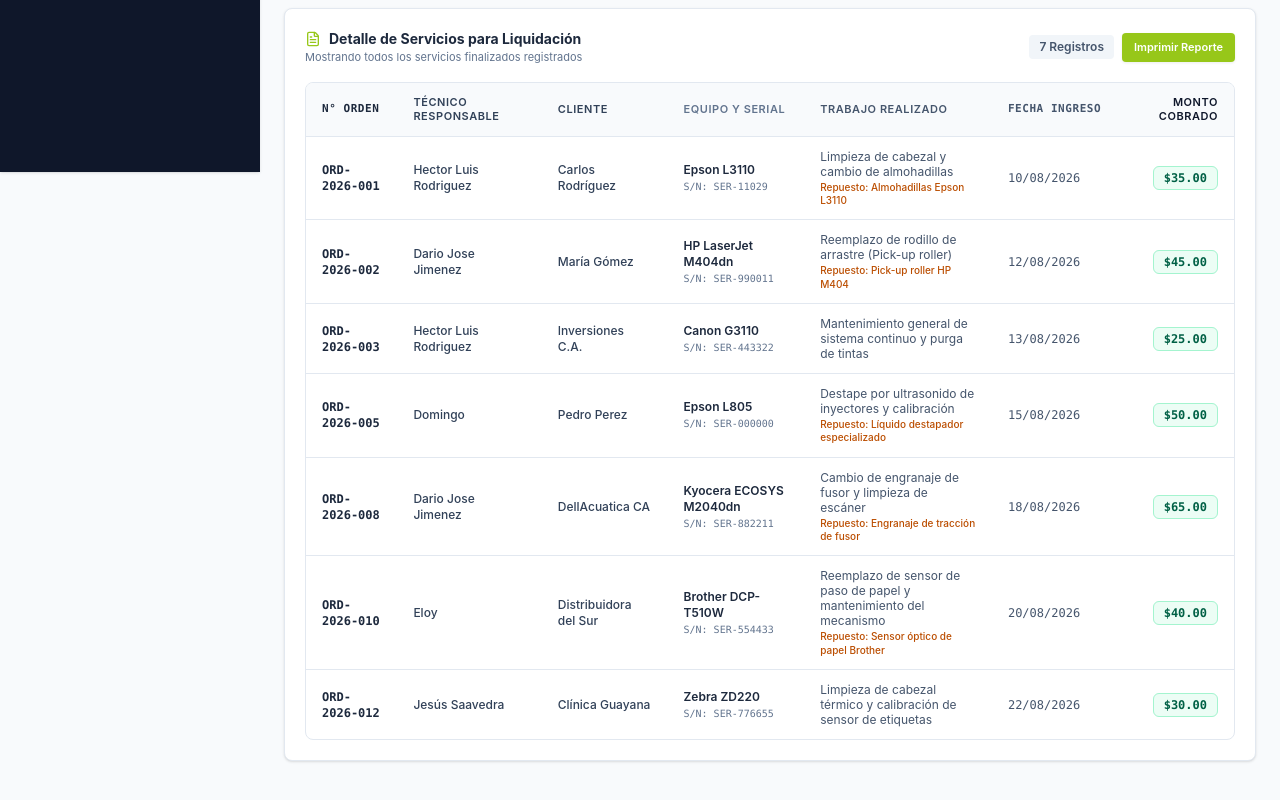
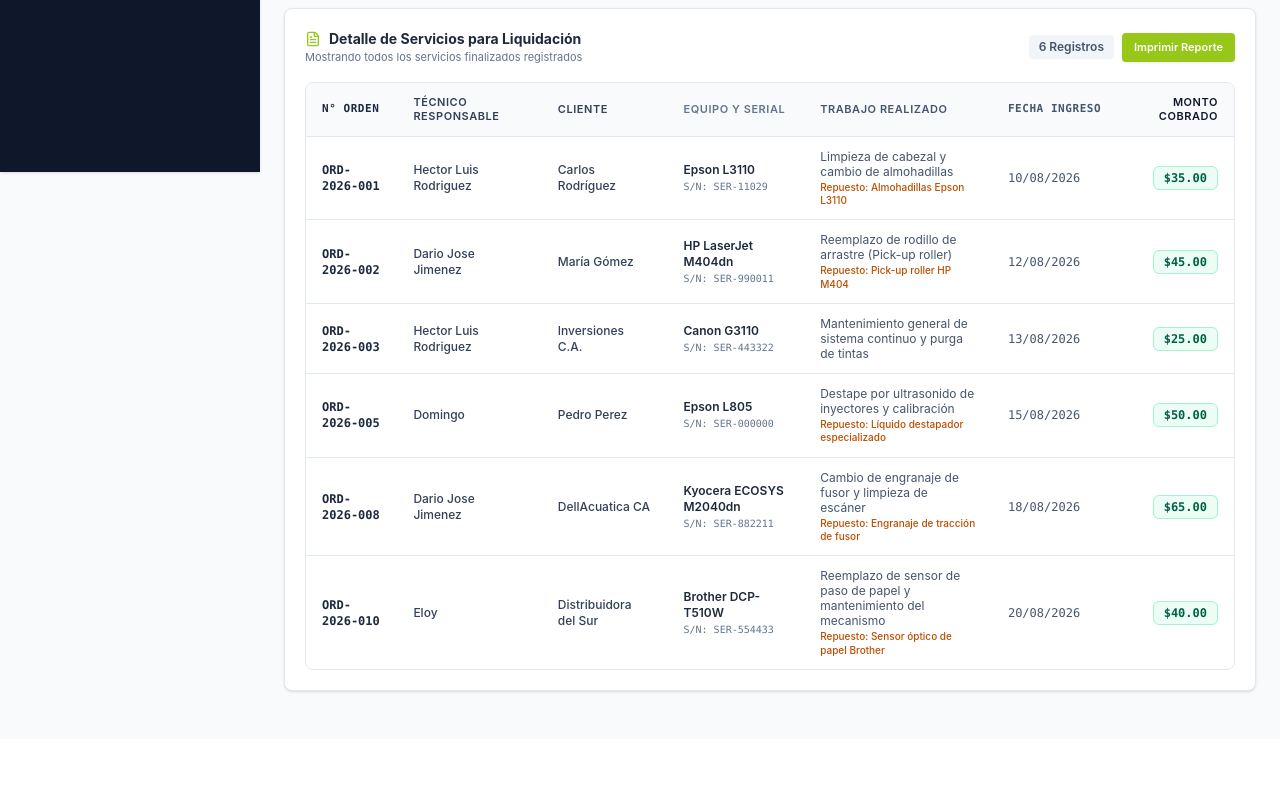
Before and after one commit to Nicho-cj/consumible-store, a React app in the folder frontend/: page /reportes in a window 1280 px wide. Shown: the part 628-1428 px from the top of the page. After the commit the page ends 1367 px from the top, so only its background shows below. Built offline with nearby package versions, Linux system fonts and the light colour scheme; the HTML template or start-up script is replaced by a standard one.

Commit message:
cambio menor- reportes

```diff
--- a/frontend/src/data/reportesData.js
+++ b/frontend/src/data/reportesData.js
@@ -91,21 +91,6 @@
         montoTotal: 40.0,
         estado: ORDER_STATUS.ENTREGADO
     },
-    {
-        id: 7,
-        codigo: 'ORD-2026-012',
-        fechaIngreso: '2026-08-22',
-        fechaCierre: '2026-08-25',
-        tecnico: 'Jesús Saavedra',
-        cliente: 'Clínica Guayana',
-        equipo: 'Zebra ZD220',
-        serial: 'SER-776655',
-        tipoServicio: 'Mantenimiento Preventivo',
-        trabajoRealizado: 'Limpieza de cabezal térmico y calibración de sensor de etiquetas',
-        repuestosUsados: 'Ninguno',
-        montoTotal: 30.0,
-        estado: ORDER_STATUS.ENTREGADO
-    }
 ];
 
 export const mockAuditLogsData = [
--- a/frontend/src/pages/ReportesPage.jsx
+++ b/frontend/src/pages/ReportesPage.jsx
@@ -456,25 +456,6 @@
                     </div>
                 </div>
             )}
-
-            <div className="grid grid-cols-2 gap-12 mt-10 pt-4 text-xs text-center border-t border-slate-300">
-                <div className="pt-2">
-                    <div className="w-48 border-t border-slate-800 mx-auto mb-1"></div>
-                    <p className="font-bold text-slate-900">Administración / Recepción</p>
-                    <p className="text-[10px] text-slate-500">Consumible Store, C.A.</p>
-                </div>
-                <div className="pt-2">
-                    <div className="w-48 border-t border-slate-800 mx-auto mb-1"></div>
-                    <p className="font-bold text-slate-900">
-                        {selectedTechnician === 'ALL' ? 'Técnico Responsable' : selectedTechnician}
-                    </p>
-                    <p className="text-[10px] text-slate-500">Conformidad de Servicios</p>
-                </div>
-            </div>
-
-            <div className="text-center text-[9px] text-slate-400 mt-6">
-                Documento administrativo para control de liquidación y servicios de taller. Consumible Store, C.A.
-            </div>
         </div>
     );
 
```
